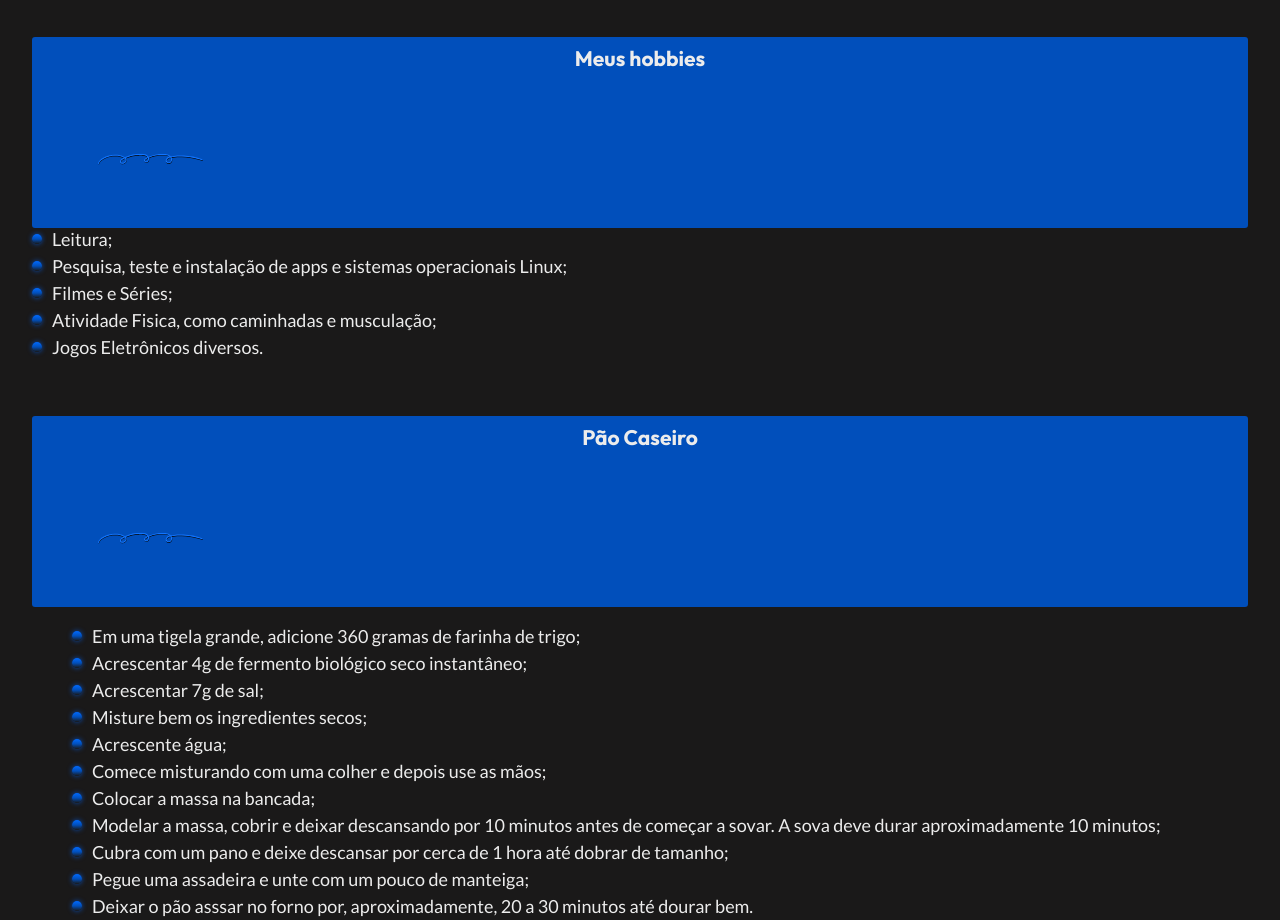
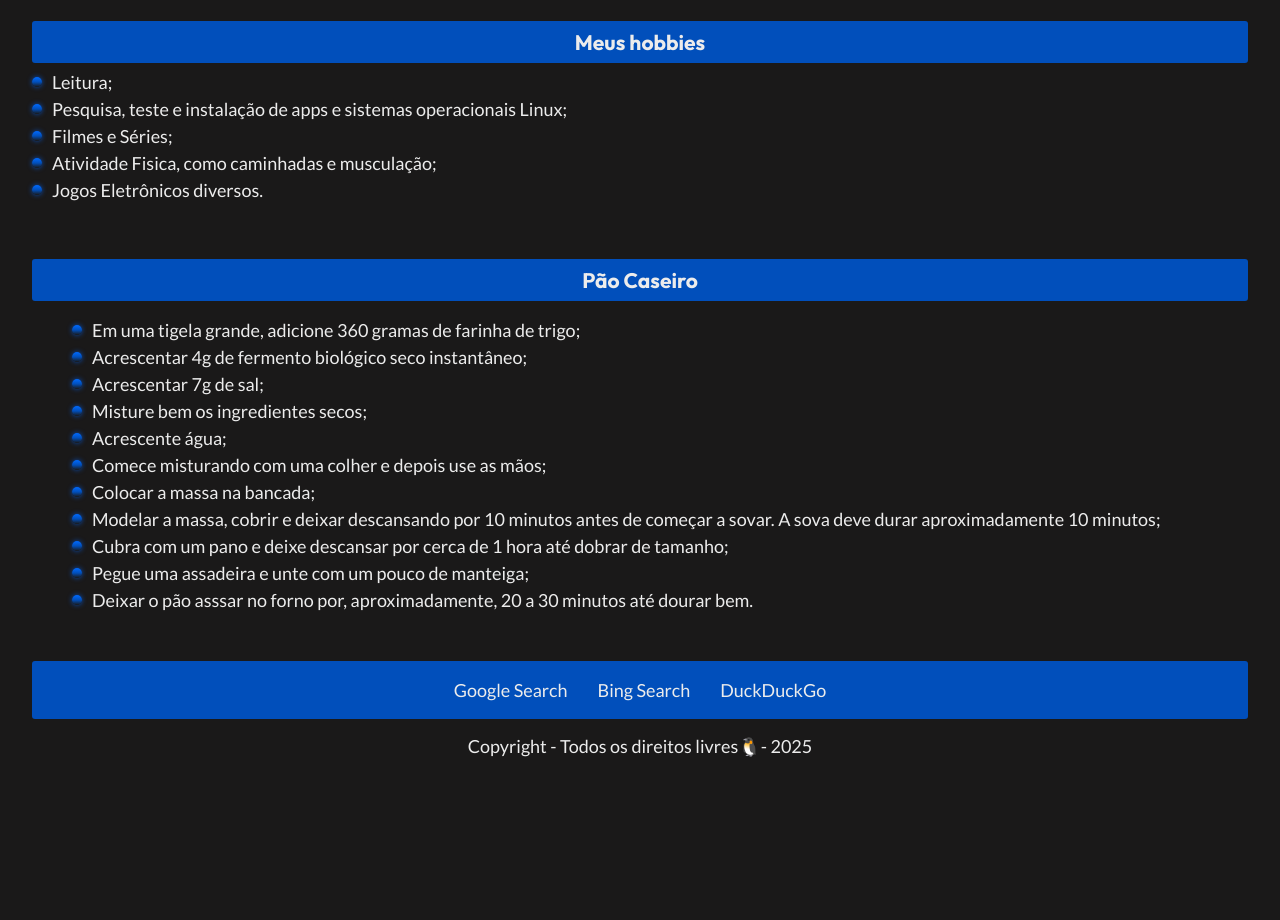
Before and after one commit to Andre-Lucho/Atividades-maisPraTI, a plain HTML site: page Modulo 02/Exercicio-02/listas.html in a window 1280 px wide. Shown: the top 920 px of the page. After the commit the page ends 800 px from the top, so only its background shows below. Drawn offline with Linux system fonts and the light colour scheme.

Commit message:
pequenas correções em estilos e comentários de código

```diff
--- a/Modulo 02/Exercicio-02/listas.html
+++ b/Modulo 02/Exercicio-02/listas.html
@@ -17,11 +17,11 @@
     <link rel="stylesheet" href="./style.css" />
     <title>Exercício 2</title>
   </head>
+
   <body>
     <section class="lista-nao-ordenada-container">
       <div class="h3-titulo">
         <h3>Meus hobbies</h3>
-        <img src="./maior1.svg" alt="" />
       </div>
       <ul class="lista-nao-ordenada">
         <li>Leitura;</li>
@@ -36,7 +36,6 @@
     <section class="lista-ordenada-container">
       <div class="h3-titulo">
         <h3>Pão Caseiro</h3>
-        <img src="./maior1.svg" alt="" />
       </div>
 
       <ol class="lista-ordenada">
--- a/Modulo 02/Exercicio-02/style.css
+++ b/Modulo 02/Exercicio-02/style.css
@@ -30,7 +30,6 @@ body {
 
 h3 {
   font-family: 'Outfit', sans-serif;
-
   color: #ececec;
   padding: 8px;
   text-align: center;
@@ -45,6 +44,10 @@ h3 {
 .lista-ordenada-container,
 .section-nav-container {
   margin: 1rem 2rem;
+}
+
+.lista-nao-ordenada-container {
+  margin-top: 0;
 }
 
 .lista-nao-ordenada-container h3,
@@ -78,11 +81,6 @@ h3 {
   flex-shrink: 0;
 }
 
-img {
-  width: 20%;
-  height: 20%;
-}
-
 .section-nav-container {
   background-color: #014fbb;
   padding: 8px;
@@ -114,3 +112,8 @@ img {
 li a:hover {
   color: #012a63;
 }
+
+footer {
+  margin: 0 auto;
+  padding-bottom: 10px;
+}
--- a/Modulo 02/Exercicio-06-07/css/main.css
+++ b/Modulo 02/Exercicio-06-07/css/main.css
@@ -115,7 +115,7 @@ main h1 {
   max-width: 350px;
   border-radius: 15px;
   overflow: hidden;
-  box-shadow: 0 4px 6px rgba(0, 0, 0, 0.5); /* Sombra para destacar cada figura */
+  box-shadow: 0 4px 6px rgba(0, 0, 0, 0.5);
   background-color: #efefef;
   text-align: center;
 }
--- a/Modulo 02/Exercicio-06-07/css/media.css
+++ b/Modulo 02/Exercicio-06-07/css/media.css
@@ -68,9 +68,7 @@
 
     to {
       opacity: 1;
-      /* mostrando */
       transform: translate3d(0px, 0px, 0px);
-      /* posição final --> vai de -25px de cima(eixo vertical = (y)) até 0px(= posição normal, eixo (y))  */
     }
   }
 
```
Also changed, not shown: Modulo 02/Exercicio-03/feedback.html (+1 -1 lines), Modulo 02/Exercicio-02/maior1.svg (deleted), Modulo 02/Exercicio-02/manor.svg (deleted).
